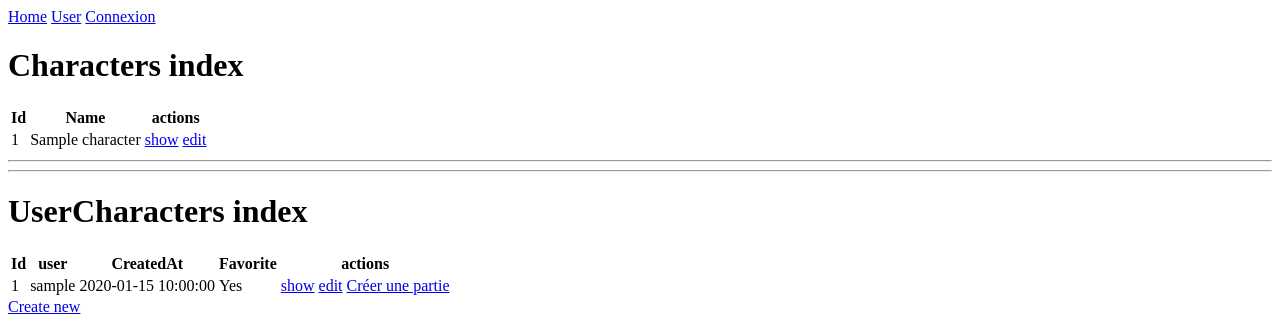
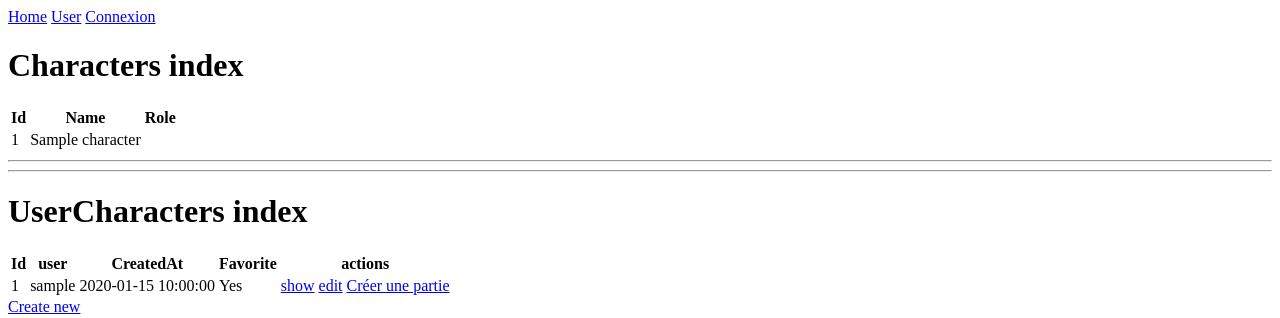
Before and after one commit to zimzim62000/tphello, a Symfony app: template templates/user_characters/index.html.twig in a window 1280 px wide. Shown: the top 318 px of the page. Run offline with Twig, Linux system fonts and the light colour scheme; the template is opened without the code that fills it: most values are stand-ins (such as "Sample title", 1, 10 or a date in 2020); some libraries are stand-ins or nearby versions.

Commit message:
1.2 Optimisation de la vue de UserCharacter afin de cacher les liens accessibles uniquement par l'admin (soit les liens vers /characters

```diff
--- a/templates/user_characters/index.html.twig
+++ b/templates/user_characters/index.html.twig
@@ -11,7 +11,10 @@
         <tr>
             <th>Id</th>
             <th>Name</th>
-            <th>actions</th>
+            <th>Role</th>
+            {% if is_granted('ROLE_ADMIN') %}
+                <th>actions</th>
+            {% endif %}
         </tr>
         </thead>
         <tbody>
@@ -19,10 +22,13 @@
             <tr>
                 <td>{{ character.id }}</td>
                 <td>{{ character.name }}</td>
-                <td>
-                    <a href="{{ path('characters_show', {'id': character.id}) }}">show</a>
-                    <a href="{{ path('characters_edit', {'id': character.id}) }}">edit</a>
-                </td>
+                <td></td>
+                {% if is_granted('ROLE_ADMIN') %}
+                    <td>
+                        <a href="{{ path('characters_show', {'id': character.id}) }}">show</a>
+                        <a href="{{ path('characters_edit', {'id': character.id}) }}">edit</a>
+                    </td>
+                {% endif %}
             </tr>
         {% else %}
             <tr>
```
